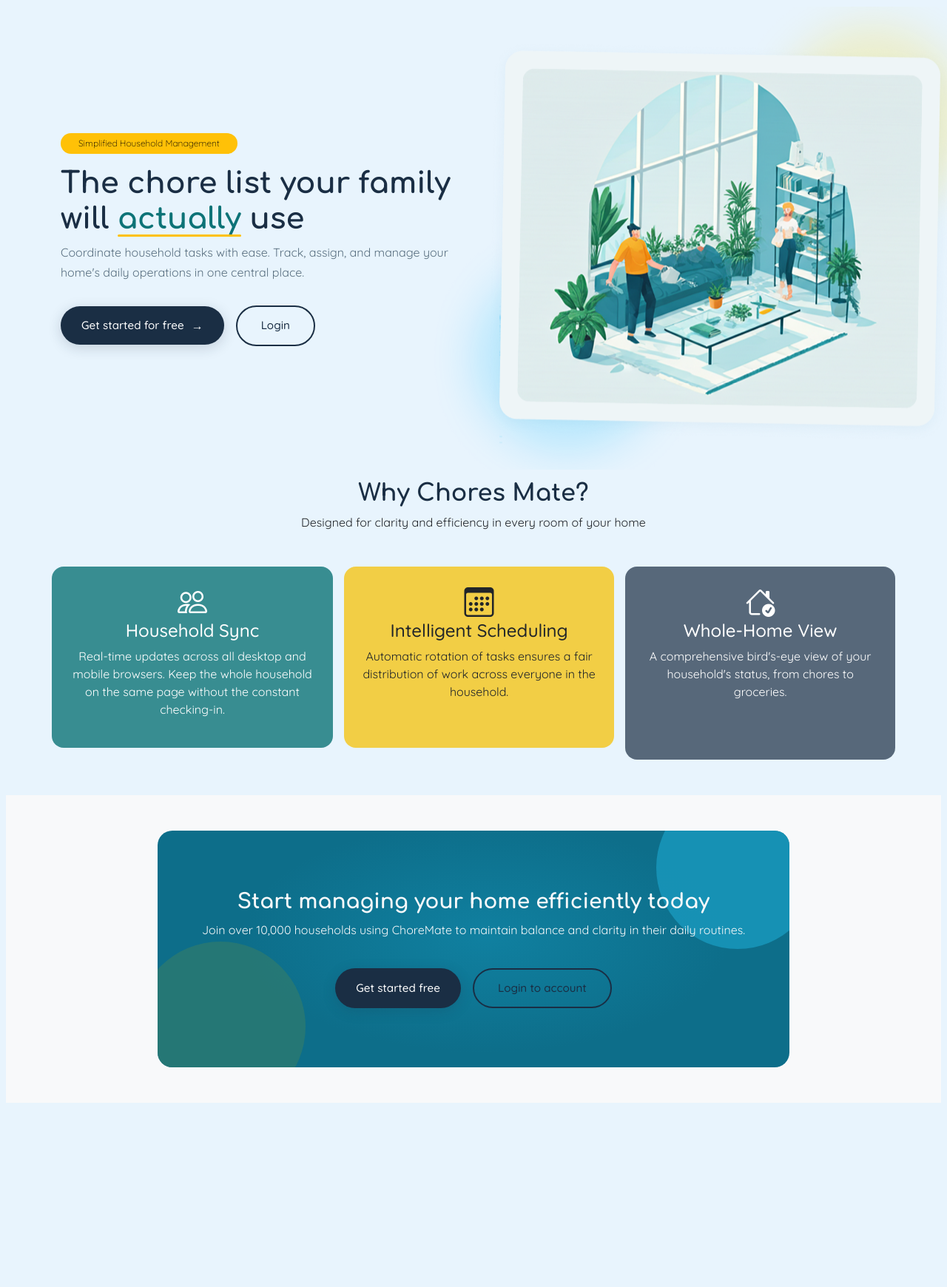
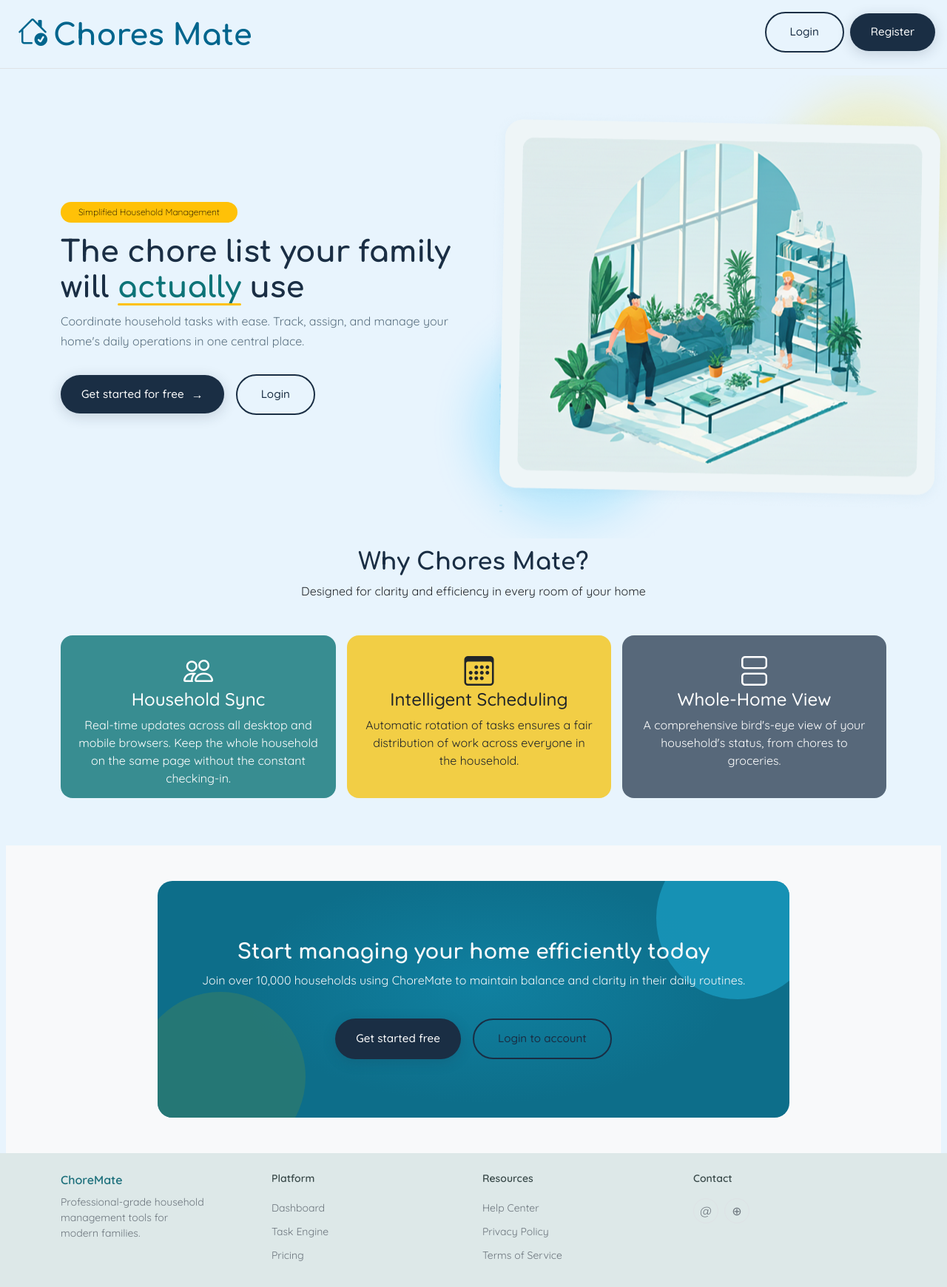
Before and after one commit to elenavolpato/FE-houseHoldChores, a React (Vite) app: page / in a window 1280 px wide. Shown: the whole page at 74% size. Before the commit the page ends 1491 px from the top, so only its background shows below. Built offline with nearby package versions, Linux system fonts and the light colour scheme.

Commit message:
finishes topBar and footer

```diff
--- a/src/App.jsx
+++ b/src/App.jsx
@@ -1,15 +1,19 @@
 import "./App.css"
 import { BrowserRouter, Route, Routes /* Navigate */ } from "react-router-dom"
 import Home from "./views/Home"
+import TopBar from "./components/TopBar"
+import Footer from "./components/Footer"
 
 function App() {
   return (
     <>
       <BrowserRouter>
+        <TopBar />
         <Routes>
           <Route path="/" element={<Home />}></Route>
         </Routes>
       </BrowserRouter>
+      <Footer />
     </>
   )
 }
--- a/src/components/Features.jsx
+++ b/src/components/Features.jsx
@@ -4,7 +4,7 @@ import "../css/features.css"
 function Features() {
   return (
     <section>
-      <Container className="my-5">
+      <Container className="my-5 px-4">
         <div className="mb-5">
           <h2>Why Chores Mate? </h2>
           <p>Designed for clarity and efficiency in every room of your home</p>
@@ -20,8 +20,8 @@ function Features() {
             <h4>Intelligent Scheduling</h4>
             <p>Automatic rotation of tasks ensures a fair distribution of work across everyone in the household.</p>
           </Col>
-          <Col md={12} lg={3} className="feature-card rounded-4 p-4 ">
-            <i className="bi bi-house-check h1 m-2"></i>
+          <Col md={12} lg={3} className="feature-card rounded-4 p-4 h-min">
+            <i className="bi bi-view-stacked h1 m-2"></i>
             <h4>Whole-Home View</h4>
             <p>A comprehensive bird's-eye view of your household's status, from chores to groceries.</p>
           </Col>
--- /dev/null
+++ b/src/components/Footer.jsx
@@ -0,0 +1,90 @@
+import { Col, Container, Row } from "react-bootstrap"
+
+function Footer() {
+  return (
+    <footer className="py-4" style={{ backgroundColor: "#dde8e8", color: "#3a4a4a" }}>
+      <Container>
+        <Row>
+          {/* Brand */}
+          <Col xs={12} md={3} className="mb-4 mb-md-0">
+            <div className="d-flex align-items-center fw-semibold mb-2" style={{ color: "#1a6e7a" }}>
+              <span>ChoreMate</span>
+            </div>
+            <p className="small text-secondary mb-0" style={{ maxWidth: 200 }}>
+              Professional-grade household management tools for modern families.
+            </p>
+          </Col>
+
+          {/* Platform */}
+          <Col xs={6} md={3} className="mb-4 mb-md-0">
+            <p className="fw-semibold small mb-3">Platform</p>
+            <ul className="list-unstyled mb-0">
+              <li className="mb-2">
+                <a href="#" className="text-secondary text-decoration-none small">
+                  Dashboard
+                </a>
+              </li>
+              <li className="mb-2">
+                <a href="#" className="text-secondary text-decoration-none small">
+                  Task Engine
+                </a>
+              </li>
+              <li className="mb-2">
+                <a href="#" className="text-secondary text-decoration-none small">
+                  Pricing
+                </a>
+              </li>
+            </ul>
+          </Col>
+
+          {/* Resources */}
+          <Col xs={6} md={3} className="mb-4 mb-md-0">
+            <p className="fw-semibold small mb-3">Resources</p>
+            <ul className="list-unstyled mb-0">
+              <li className="mb-2">
+                <a href="#" className="text-secondary text-decoration-none small">
+                  Help Center
+                </a>
+              </li>
+              <li className="mb-2">
+                <a href="#" className="text-secondary text-decoration-none small">
+                  Privacy Policy
+                </a>
+              </li>
+              <li className="mb-2">
+                <a href="#" className="text-secondary text-decoration-none small">
+                  Terms of Service
+                </a>
+              </li>
+            </ul>
+          </Col>
+
+          {/* Contact */}
+          <Col xs={12} md={3}>
+            <p className="fw-semibold small mb-3">Contact</p>
+            <div className="d-flex gap-2">
+              <a
+                href="mailto:hello@choremate.com"
+                className="d-flex align-items-center justify-content-center rounded-circle border text-secondary text-decoration-none"
+                style={{ width: 34, height: 34 }}
+                aria-label="Email"
+              >
+                @
+              </a>
+              <a
+                href="#"
+                className="d-flex align-items-center justify-content-center rounded-circle border text-secondary text-decoration-none"
+                style={{ width: 34, height: 34 }}
+                aria-label="Website"
+              >
+                ⊕
+              </a>
+            </div>
+          </Col>
+        </Row>
+      </Container>
+    </footer>
+  )
+}
+
+export default Footer
--- a/src/components/TopBar.jsx
+++ b/src/components/TopBar.jsx
@@ -0,0 +1,18 @@
+import { Container } from "react-bootstrap"
+
+function TopBar() {
+  return (
+    <Container fluid className="p-3 border-bottom border-b-8 d-flex justify-content-between ">
+      <h1 className="text-light-navy m-0 pt-1 d-flex align-items-center">
+        <i class="bi bi-house-check h1 px-2"></i>
+        <span className="d-md-flex d-none">Chores Mate</span>
+      </h1>
+      <div>
+        <button className="btn-outline-custom mx-2"> Login</button>
+        <button className="btn-primary-custom">Register</button>
+      </div>
+    </Container>
+  )
+}
+
+export default TopBar
--- a/src/css/features.css
+++ b/src/css/features.css
@@ -6,6 +6,7 @@ h2 {
 
 .feature-card {
   min-width: 32%;
+  max-height: 220px;
 }
 .feature-card:first-child {
   background-color: color-mix(in srgb, var(--teal) 80%, transparent);
--- a/src/index.css
+++ b/src/index.css
@@ -16,6 +16,13 @@ h3 {
   font-family: "Comfortaa", sans-serif;
   font-optical-sizing: auto;
   font-weight: 700;
+}
+
+.text-navy {
+  color: var(--navy);
+}
+.text-light-navy {
+  color: #00658d;
 }
 
 .btn-primary-custom {
```
